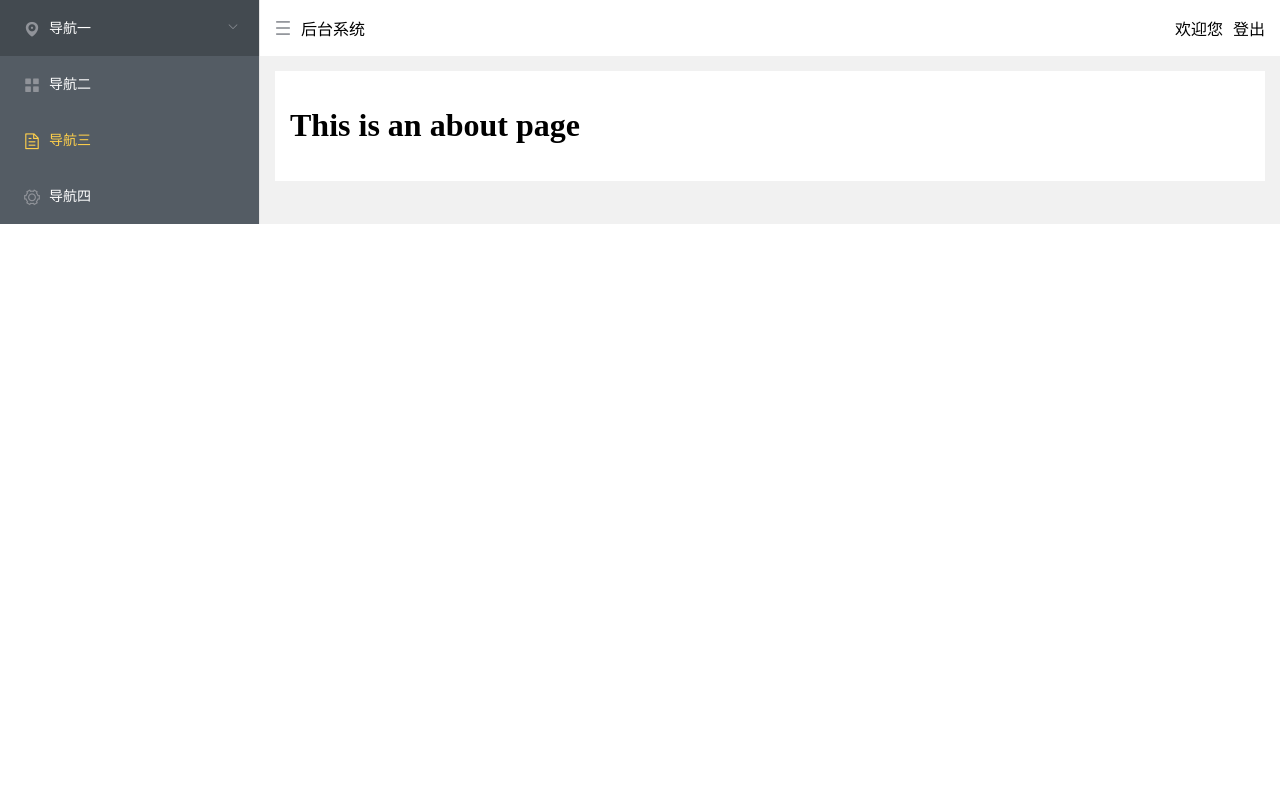
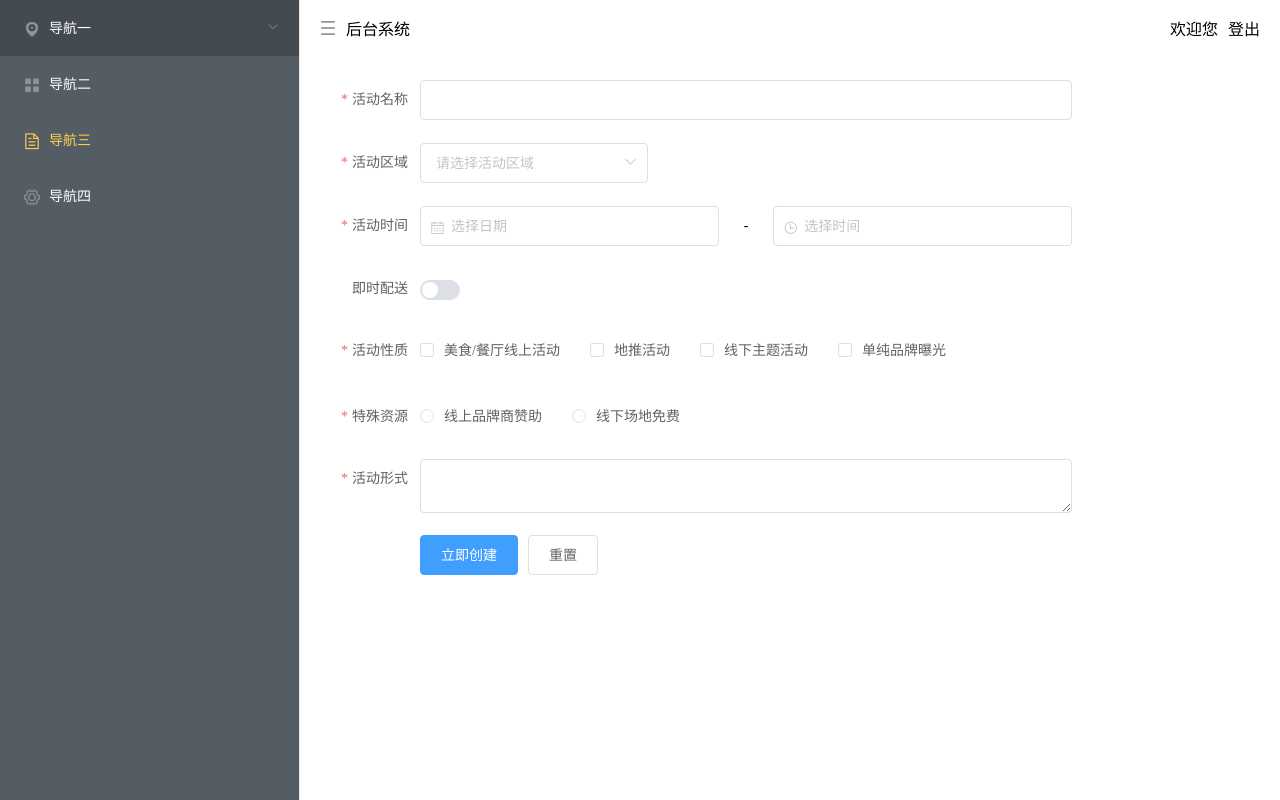
Before and after one commit to hjtgzh/vue-2.6, a Vue app: page /about in a window 1280 px wide. Built offline with nearby package versions, Linux system fonts and the light colour scheme.

Commit message:
调整container布局，添加请求错误提示，修改返回数据，添加表单

```diff
--- a/src/App.less
+++ b/src/App.less
@@ -30,9 +30,8 @@ body {
   -moz-osx-font-smoothing: grayscale;
 }
 
-#app {
-  display: flex;
-  // height: 100%;
+.app {
+  height: 100%;
 
   .nav-side {
     width: 260px;
@@ -57,7 +56,6 @@ body {
 
   .common-header {
     height: 56px;
-    padding: 0 15px;
     display: flex;
     align-items: center;
     justify-content: space-between;
@@ -88,8 +86,6 @@ body {
   }
 
   .content-wrap {
-    margin: 15px;
-    padding: 15px;
     background: @white;
   }
 }
--- a/src/App.vue
+++ b/src/App.vue
@@ -4,11 +4,11 @@
  * @作者: 黄建停
  * @Date: 2019-09-04 15:24:25
  * @LastEditors: 黄建停
- * @LastEditTime: 2019-09-11 14:12:19
+ * @LastEditTime: 2019-09-16 16:08:54
  -->
 <template>
-  <div id="app">
-    <div class="nav-side">
+  <el-container class="app">
+    <el-aside class="nav-side">
       <el-menu
         :default-active="$route.path"
         class="el-menu"
@@ -42,8 +42,9 @@
           </template>
         </template>
       </el-menu>
-    </div>
-    <div class="container">
+    </el-aside>
+    <el-container>
+      <el-header>
         <div class="common-header">
           <div class="title">
             <Icon type="zhedie" :size="16" />
@@ -54,9 +55,12 @@
             <span>登出</span>
           </div>
         </div>
+      </el-header>
+      <el-main>
         <div class="content-wrap"><router-view /></div>
-    </div>
-  </div>
+      </el-main>
+    </el-container>
+  </el-container>
 </template>
 <script>
 import "./App.less";
--- a/src/constant.js
+++ b/src/constant.js
@@ -1,3 +1,5 @@
+import { Message } from "element-ui";
+
 export const menuList = [
   {
     name: "导航一",
@@ -30,3 +32,18 @@ export const menuList = [
     icon: "el-icon-setting"
   }
 ];
+
+export const message = {
+  success: msg => {
+    Message.success({
+      message: msg || "成功",
+      duration: 2000
+    });
+  },
+  error: msg => {
+    Message.error({
+      message: msg || "失败",
+      duration: 2000
+    });
+  }
+};
--- a/src/router.js
+++ b/src/router.js
@@ -1,6 +1,7 @@
 import Vue from "vue";
 import Router from "vue-router";
 import Home from "./views/home";
+// import About from "./views/about";
 
 Vue.use(Router);
 
@@ -17,7 +18,7 @@ export default new Router({
       path: "/about",
       name: "about",
       component: () =>
-        import(/* webpackChunkName: "about" */ "./views/About.vue")
+        import(/* webpackChunkName: "about" */ "./views/about/index.vue")
     }
   ]
 });
--- a/src/store/modules/home/actions.js
+++ b/src/store/modules/home/actions.js
@@ -4,19 +4,20 @@
  * @作者: 黄建停
  * @Date: 2019-07-30 21:29:40
  * @LastEditors: 黄建停
- * @LastEditTime: 2019-09-11 11:55:34
+ * @LastEditTime: 2019-09-17 16:07:45
  */
 import api from "@/api";
+import { message } from "@/constant";
 
 // 提供跟后台接口打交道的方法，并调用mutations提供的方法
 export const actions = {
   // 仓库列表
-  async fetchWarehouseList({ commit }, params) {
+  async fetchWarehouseData({ commit }, params) {
     const result = await api.post("/warehouse/supplyDynamics", params);
     if (result.success) {
-      commit("warehouseList", result.data.list);
+      commit("warehouseData", result.data || { list: [], total: 0, page: 1 });
     } else {
-      commit("error", result.message);
+      message.error(result.message);
     }
   }
 };
--- a/src/store/modules/home/getters.js
+++ b/src/store/modules/home/getters.js
@@ -4,11 +4,12 @@
  * @作者: 黄建停
  * @Date: 2019-07-30 21:39:01
  * @LastEditors: 黄建停
- * @LastEditTime: 2019-09-11 11:56:40
+ * @LastEditTime: 2019-09-16 16:38:27
  */
 
-// 提供用来获取state数据的方法
+// 从 store 中的 state 中派生出一些状态,就像计算属性一样,
+// getter 的返回值会根据它的依赖被缓存起来,且只有当它的依赖值发生了改变才会被重新计算
 export const getters = {
   // 通知列表
-  getWarehouseList: state => state.warehouseList
+  // getWarehouseList: state => state.warehouseList
 };
--- a/src/store/modules/home/mutations.js
+++ b/src/store/modules/home/mutations.js
@@ -4,17 +4,13 @@
  * @作者: 黄建停
  * @Date: 2019-07-30 21:36:33
  * @LastEditors: 黄建停
- * @LastEditTime: 2019-09-11 11:30:49
+ * @LastEditTime: 2019-09-17 13:48:40
  */
 
 // 提供存储设置state数据的方法
 export const mutations = {
-  // 仓库列表
-  warehouseList(state, payload) {
-    state.warehouseList = payload;
-    state.error = false;
-  },
-  error(state) {
-    state.error = true;
+  // 仓库列表数据
+  warehouseData(state, payload) {
+    state.warehouseData = payload;
   }
 };
--- /dev/null
+++ b/src/views/about/index.vue
@@ -0,0 +1,156 @@
+<!--
+ * @文件描述: about文件
+ * @公司: thundersdata
+ * @作者: 黄建停
+ * @Date: 2019-09-04 15:24:25
+ * @LastEditors: 黄建停
+ * @LastEditTime: 2019-09-17 20:11:55
+ -->
+<template>
+  <el-form
+    :model="ruleForm"
+    :rules="rules"
+    ref="ruleForm"
+    label-width="100px"
+    class="ruleForm"
+  >
+    <el-form-item label="活动名称" prop="name">
+      <el-input v-model="ruleForm.name" clearable></el-input>
+    </el-form-item>
+    <el-form-item label="活动区域" prop="region">
+      <el-select
+        v-model="ruleForm.region"
+        placeholder="请选择活动区域"
+        clearable
+      >
+        <el-option label="上海" value="shanghai"></el-option>
+        <el-option label="北京" value="beijing"></el-option>
+      </el-select>
+    </el-form-item>
+    <el-form-item label="活动时间" required>
+      <el-col :span="11">
+        <el-form-item prop="date">
+          <el-date-picker
+            clearable
+            placeholder="选择日期"
+            v-model="ruleForm.date"
+            style="width: 100%;"
+          ></el-date-picker>
+        </el-form-item>
+      </el-col>
+      <el-col class="line" :span="2">-</el-col>
+      <el-col :span="11">
+        <el-form-item prop="time">
+          <el-time-picker
+            clearable
+            placeholder="选择时间"
+            v-model="ruleForm.time"
+            style="width: 100%;"
+          ></el-time-picker>
+        </el-form-item>
+      </el-col>
+    </el-form-item>
+    <el-form-item label="即时配送" prop="delivery">
+      <el-switch v-model="ruleForm.delivery"></el-switch>
+    </el-form-item>
+    <el-form-item label="活动性质" prop="type">
+      <el-checkbox-group v-model="ruleForm.type">
+        <el-checkbox label="美食/餐厅线上活动" name="type"></el-checkbox>
+        <el-checkbox label="地推活动" name="type"></el-checkbox>
+        <el-checkbox label="线下主题活动" name="type"></el-checkbox>
+        <el-checkbox label="单纯品牌曝光" name="type"></el-checkbox>
+      </el-checkbox-group>
+    </el-form-item>
+    <el-form-item label="特殊资源" prop="resource">
+      <el-radio-group v-model="ruleForm.resource">
+        <el-radio label="线上品牌商赞助"></el-radio>
+        <el-radio label="线下场地免费"></el-radio>
+      </el-radio-group>
+    </el-form-item>
+    <el-form-item label="活动形式" prop="desc">
+      <el-input type="textarea" v-model="ruleForm.desc"></el-input>
+    </el-form-item>
+    <el-form-item>
+      <el-button type="primary" @click="submitForm('ruleForm')"
+        >立即创建</el-button
+      >
+      <el-button @click="resetForm('ruleForm')">重置</el-button>
+    </el-form-item>
+  </el-form>
+</template>
+<script>
+import { message } from "@/constant";
+import "./style.less";
+export default {
+  data() {
+    return {
+      ruleForm: {
+        name: "",
+        region: "",
+        date: "",
+        time: "",
+        delivery: false,
+        type: [],
+        resource: "",
+        desc: ""
+      },
+      rules: {
+        name: [
+          {
+            required: true,
+            message: "请输入活动名称",
+            trigger: "blur"
+          },
+          { min: 3, max: 5, message: "长度在 3 到 5 个字符", trigger: "blur" }
+        ],
+        region: [
+          { required: true, message: "请选择活动区域", trigger: "change" }
+        ],
+        date: [
+          {
+            type: "date",
+            required: true,
+            message: "请选择日期",
+            trigger: "change"
+          }
+        ],
+        time: [
+          {
+            type: "date",
+            required: true,
+            message: "请选择时间",
+            trigger: "change"
+          }
+        ],
+        type: [
+          {
+            type: "array",
+            required: true,
+            message: "请至少选择一个活动性质",
+            trigger: "change"
+          }
+        ],
+        resource: [
+          { required: true, message: "请选择活动资源", trigger: "change" }
+        ],
+        desc: [{ required: true, message: "请填写活动形式", trigger: "blur" }]
+      }
+    };
+  },
+  methods: {
+    submitForm(formName) {
+      this.$refs[formName].validate(valid => {
+        if (valid) {
+          // console.log("values", this.ruleForm);
+        } else {
+          message.error("表单有误，请重新填写");
+          return false;
+        }
+      });
+    },
+    resetForm(formName) {
+      this.$refs[formName].resetFields();
+    }
+  }
+};
+</script>
--- /dev/null
+++ b/src/views/about/style.less
@@ -0,0 +1,11 @@
+@import '../../styles/common';
+
+.ruleForm {
+  width: 80%;
+
+  .line {
+    display: flex;
+    justify-content: center;
+    align-items: center;
+  }
+}
--- a/src/views/home/components/content/index.vue
+++ b/src/views/home/components/content/index.vue
@@ -4,12 +4,12 @@
  * @作者: 黄建停
  * @Date: 2019-09-04 15:24:25
  * @LastEditors: 黄建停
- * @LastEditTime: 2019-09-11 14:02:55
+ * @LastEditTime: 2019-09-17 16:08:35
  -->
 <template>
   <div class="table">
-    <el-table :data="warehouseList" style="width: 100%">
-      <el-table-column label="标题">
+    <el-table :data="warehouseData.list" style="width: 100%">
+      <el-table-column label="标题" width="330">
         <template slot-scope="scope">
           <i class="el-icon-time"></i>
           <span style="margin-left: 10px">{{ scope.row.name }}</span>
@@ -26,7 +26,7 @@
           </el-popover>
         </template>
       </el-table-column>
-      <el-table-column label="地址">
+      <el-table-column label="地址" width="450">
         <template slot-scope="scope">
           <i class="el-icon-time"></i>
           <span style="margin-left: 10px">{{ scope.row.address }}</span>
@@ -46,29 +46,41 @@
         </template>
       </el-table-column>
     </el-table>
-    <el-pagination background layout="prev, pager, next" :total="1000">
+    <el-pagination
+      background
+      layout="prev, pager, next"
+      :current-page="warehouseData.page"
+      :total="warehouseData.total"
+      @current-change="handleCurrentChange"
+    >
     </el-pagination>
   </div>
 </template>
 
 <script>
-import { mapActions, mapGetters, mapState } from "vuex";
+import { mapActions, mapState } from "vuex";
 export default {
   data() {
-    return {
-      // getWarehouseList:getWarehouseList
-    };
+    return {};
   },
   computed: {
-    ...mapGetters("home", ["getWarehouseList"]),
-    ...mapState("home", ["warehouseList"])
+    // ...mapGetters("home", ["getWarehouseList"]),
+    ...mapState("home", ["warehouseData"])
   },
   methods: {
-    ...mapActions("home", ["fetchWarehouseList"])
+    ...mapActions("home", ["fetchWarehouseData"]),
+    handleCurrentChange(page) {
+      this.fetchWarehouseData({
+        locationCity: 110100,
+        page,
+        pageSize: 10
+      });
+    }
   },
   created() {
-    this.fetchWarehouseList({
-      locationCity: 110100
+    this.fetchWarehouseData({
+      locationCity: 110100,
+      pageSize: 10
     });
   }
 };
--- a/src/views/home/components/header/index.vue
+++ b/src/views/home/components/header/index.vue
@@ -4,7 +4,7 @@
  * @作者: 黄建停
  * @Date: 2019-09-04 15:24:25
  * @LastEditors: 黄建停
- * @LastEditTime: 2019-09-11 13:38:59
+ * @LastEditTime: 2019-09-17 16:09:35
  -->
 <template>
   <el-form :inline="true" :model="formInline" class="demo-form-inline">
@@ -15,13 +15,14 @@
         range-separator="至"
         start-placeholder="开始日期"
         end-placeholder="结束日期"
+        clearable
       >
       </el-date-picker>
     </el-form-item>
     <el-form-item label="活动区域">
-      <el-select v-model="formInline.region" placeholder="活动区域">
-        <el-option label="区域一" value="shanghai"></el-option>
-        <el-option label="区域二" value="beijing"></el-option>
+      <el-select v-model="formInline.region" placeholder="活动区域" clearable>
+        <el-option label="上海" value="shanghai"></el-option>
+        <el-option label="北京" value="beijing"></el-option>
       </el-select>
     </el-form-item>
     <el-form-item>
@@ -31,7 +32,7 @@
 </template>
 
 <script>
-// import { mapActions, mapGetters } from "vuex";
+// import { mapActions } from "vuex";
 export default {
   data() {
     return {
@@ -41,11 +42,8 @@ export default {
       }
     };
   },
-  computed: {
-    // ...mapGetters("home", ["routeDistributeOption"])
-  },
   methods: {
-    // ...mapActions("home", ["fetchGetRouteDistribute"]),
+    // ...mapActions("home", ["fetchWarehouseData"]),
     onSubmit() {
       // console.log("value", this.formInline);
       // this.fetchGetRouteDistribute({ type: 0 });
```
Lines whose indentation alone changed are shown as unchanged.
